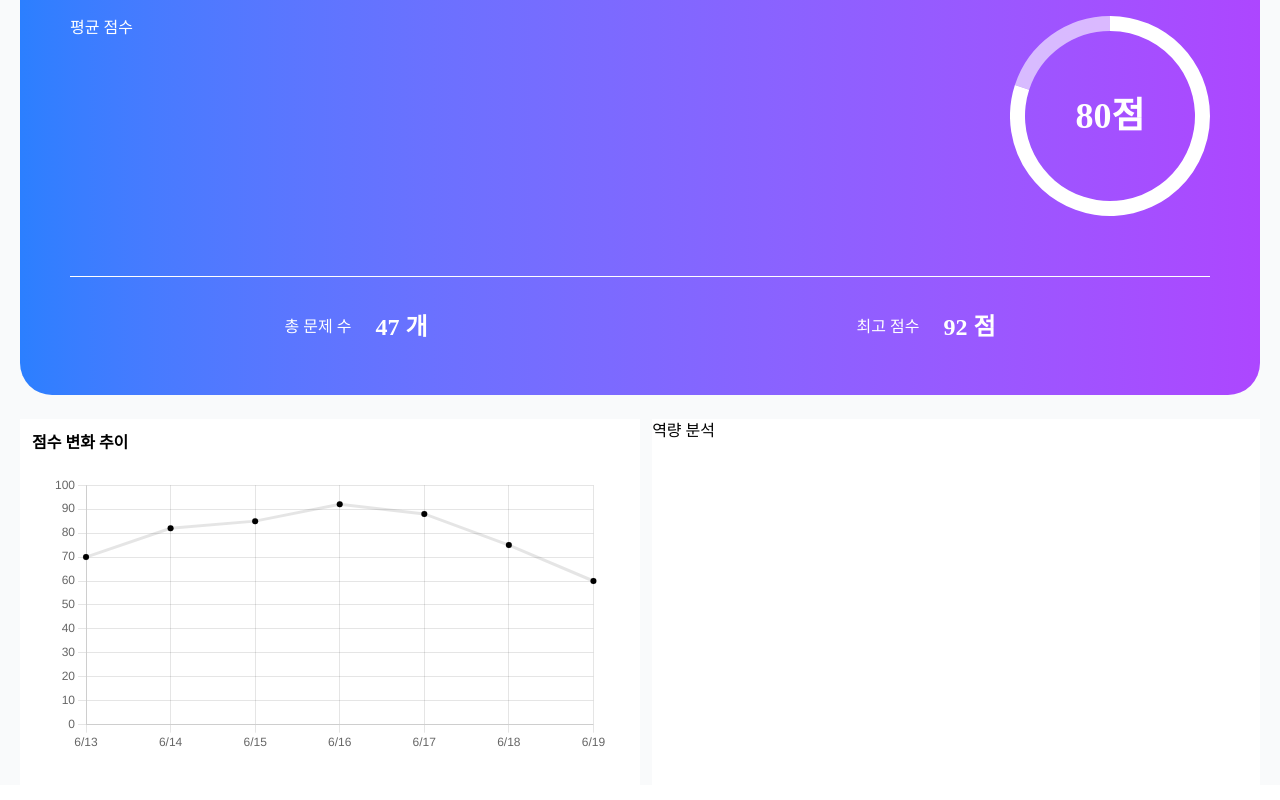
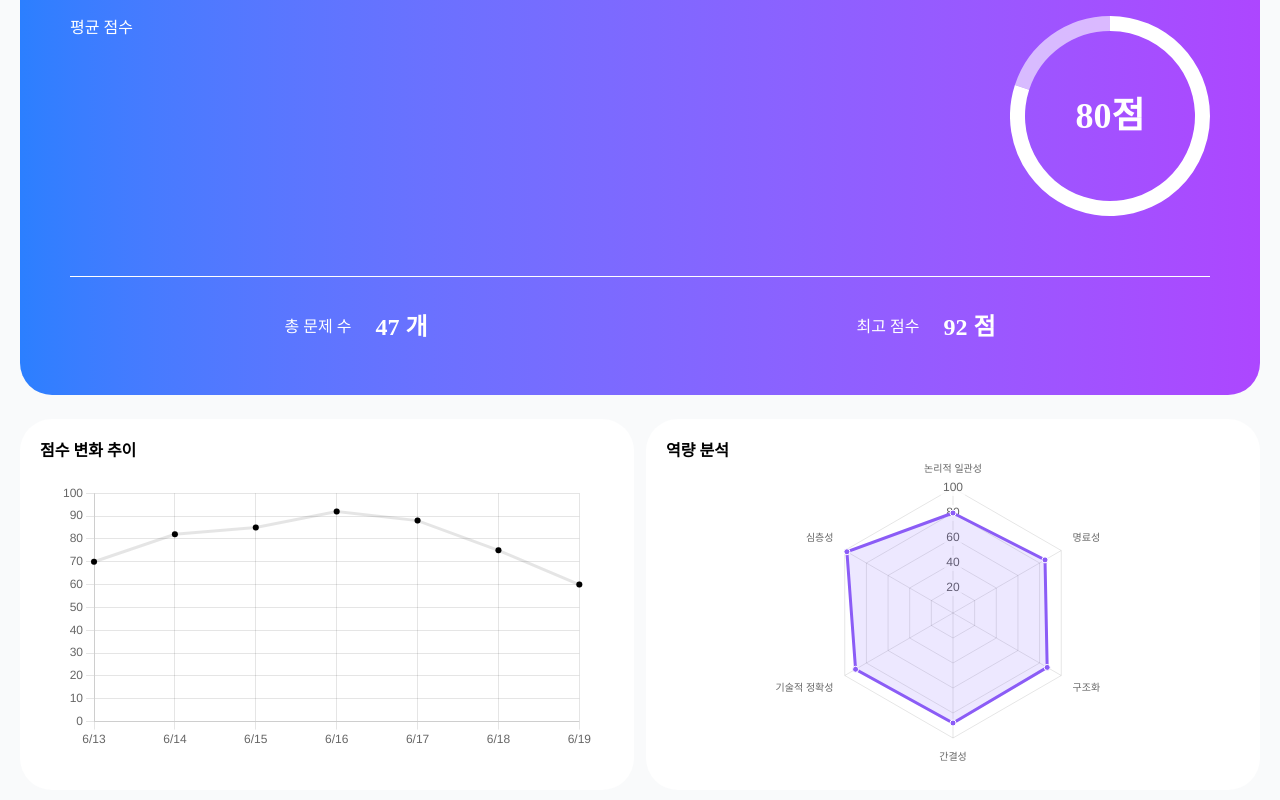
Before and after one commit to ydsic/my_interview_mate, a React (Vite) app: page /my_interview_mate/mypage in a window 1280 px wide. Shown: the part 346-1146 px from the top of the page. Built offline with nearby package versions, Linux system fonts and the light colour scheme; a web font is replaced by a local one.

Commit message:
Feat : 역량 분석 차트 추가

```diff
--- a/src/chartConfig.ts
+++ b/src/chartConfig.ts
@@ -7,6 +7,8 @@ import {
   PointElement,
   CategoryScale,
   LinearScale,
+  RadialLinearScale,
+  Filler,
 } from 'chart.js';
 
 ChartJS.register(
@@ -17,4 +19,6 @@ ChartJS.register(
   PointElement,
   CategoryScale,
   LinearScale,
+  RadialLinearScale,
+  Filler,
 );
--- /dev/null
+++ b/src/components/chart/RadarChart.tsx
@@ -0,0 +1,54 @@
+import { Radar } from 'react-chartjs-2';
+import '../../chartConfig';
+
+export default function RadarChart() {
+  const data = {
+    labels: [
+      '논리적 일관성',
+      '명료성',
+      '구조화',
+      '간결성',
+      '기술적 정확성',
+      '심층성',
+    ],
+    datasets: [
+      {
+        data: [80, 85, 87, 88, 90, 98],
+        fill: true,
+        backgroundColor: '#3600F917',
+        borderColor: '#8B5CF6',
+        pointBackgroundColor: '#8B5CF6',
+        pointBorderColor: '#fff',
+        pointHoverBackgroundColor: '#fff',
+        pointHoverBorderColor: 'rgb(255, 99, 132)',
+      },
+    ],
+  };
+
+  const options = {
+    responsive: true,
+    plugins: {
+      legend: {
+        display: false,
+      },
+    },
+    scales: {
+      r: {
+        min: 0,
+        max: 100,
+      },
+    },
+  };
+
+  return (
+    <div className="w-[450px] h-[300px] justify-self-center">
+      <Radar
+        data={data}
+        options={{
+          ...options,
+          maintainAspectRatio: false,
+        }}
+      />
+    </div>
+  );
+}
--- a/src/components/mypage/Dashboard.tsx
+++ b/src/components/mypage/Dashboard.tsx
@@ -1,5 +1,6 @@
 import DoughnutChart from '../chart/DoughnutChart';
 import LineChart from '../chart/LineChart';
+import RadarChart from '../chart/RadarChart';
 import { H2_content_title } from '../common/HTagStyle';
 
 export default function Dashboard(): React.JSX.Element {
@@ -11,7 +12,7 @@ export default function Dashboard(): React.JSX.Element {
   const bestScore: number = 92;
 
   return (
-    <div className="flex flex-col items-center gap-6 ">
+    <div className="flex flex-col items-center gap-6 mb-5">
       <section className="flex flex-col w-full bg-gradient-to-r from-blue-500 to-purple-500 p-[50px] rounded-4xl gap-3 text-white">
         <p className="text-4xl font-bold"> 안녕하세요 김면접 님 👋</p>
         <p> 지난 연습 기록을 한 눈에 확인해보세요. </p>
@@ -35,11 +36,14 @@ export default function Dashboard(): React.JSX.Element {
       </section>
 
       <section className="flex w-full justify-between gap-3">
-        <div className="flex-col bg-white w-full p-3">
+        <div className="flex-col bg-white w-full p-5 rounded-4xl">
           <p className="font-semibold">점수 변화 추이</p>
           <LineChart />
         </div>
-        <div className="flex bg-white w-full"> 역량 분석</div>
+        <div className="flex-col items-center bg-white w-full p-5 rounded-4xl">
+          <p className="font-semibold">역량 분석</p>
+          <RadarChart />
+        </div>
       </section>
     </div>
   );
```
